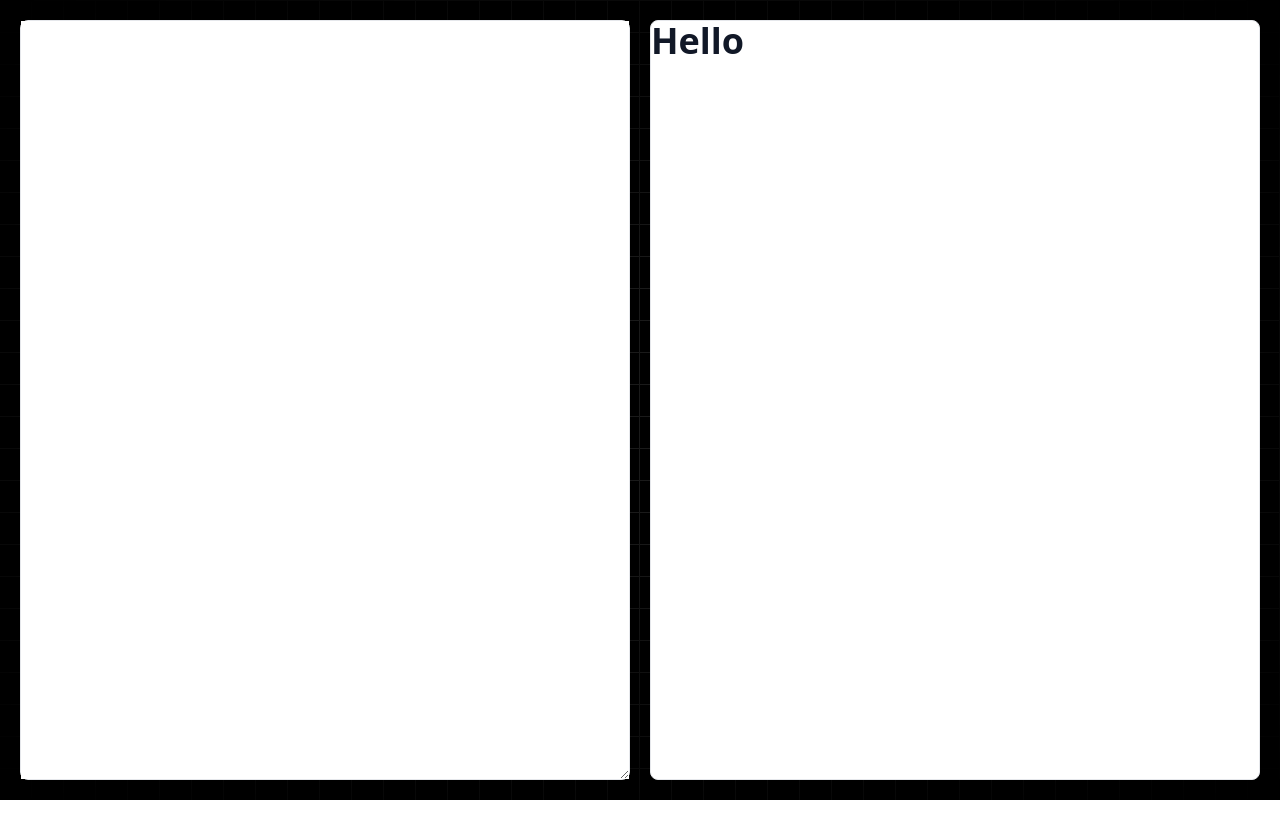
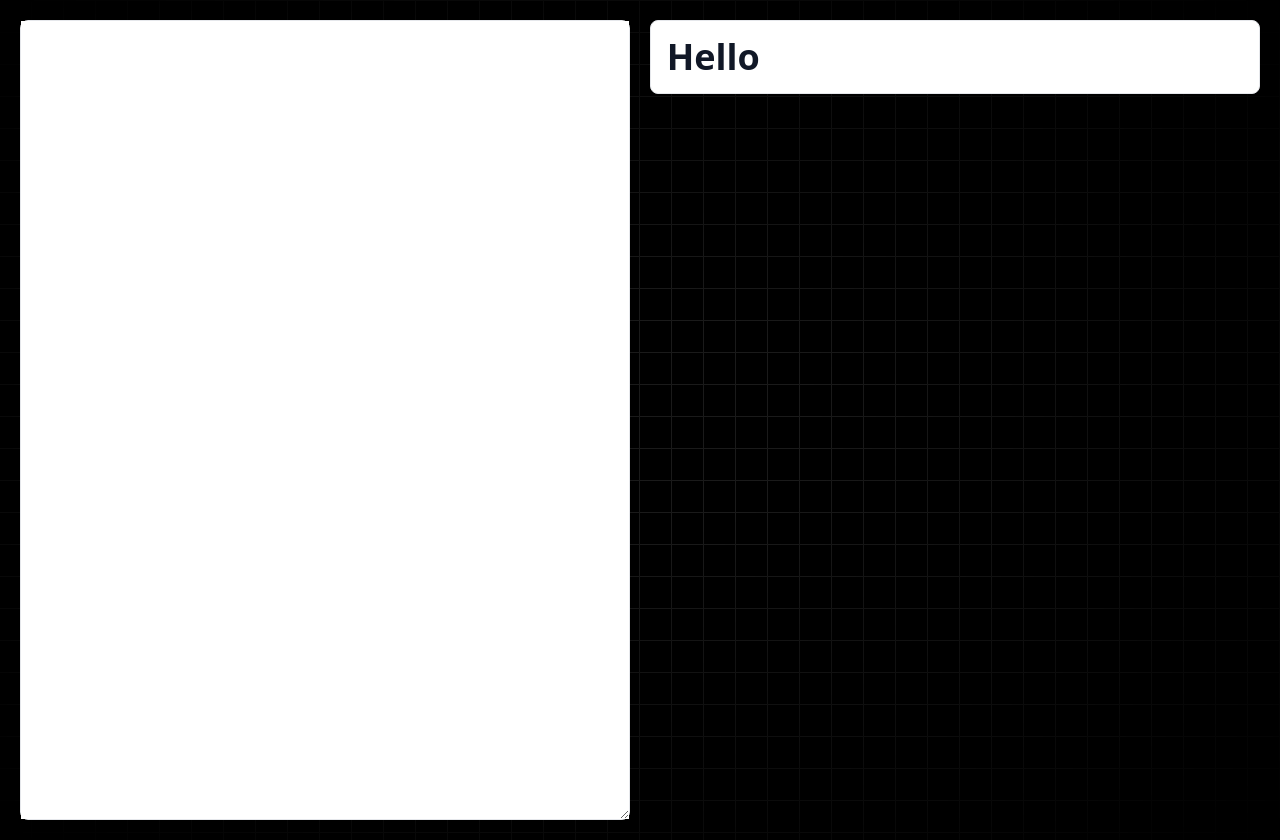
Before and after one commit to tsahil01/Markdown-writer, a React (Vite) app: page / in a window 1280 px wide. Before the commit the page ends 800 px from the top, so only its background shows below. Built offline with nearby package versions, Linux system fonts and the light colour scheme.

Commit message:
md update

```diff
--- a/src/App.tsx
+++ b/src/App.tsx
@@ -3,7 +3,7 @@ import Md from "./components/Md"
 function App() {
   return (
     <>
-      <div className="h-screen w-full dark:bg-black bg-white dark:bg-grid-white/[0.1] bg-grid-black/[0.1] relative flex items-center justify-center">
+      <div className="min-h-screen w-full dark:bg-black bg-white dark:bg-grid-white/[0.1] bg-grid-black/[0.1] relative flex items-center justify-center">
       {/* Radial gradient for the container to give a faded look */}
       <div className="absolute pointer-events-none inset-0 flex items-center justify-center dark:bg-black bg-white [mask-image:radial-gradient(ellipse_at_center,transparent_20%,black)]"></div>
 
--- a/src/components/Md.tsx
+++ b/src/components/Md.tsx
@@ -1,24 +1,27 @@
 import { useState } from "react";
-import Markdown from 'react-markdown';
+import ReactMarkdown from 'react-markdown';
 import remarkGfm from 'remark-gfm';
 import rehypeRaw from 'rehype-raw';
 import { Prism as SyntaxHighlighter } from 'react-syntax-highlighter';
 import { dracula } from 'react-syntax-highlighter/dist/cjs/styles/prism';
 
-import 'highlight.js/styles/github.css'; // Import a stylesheet for highlighting styles
+import 'highlight.js/styles/github.css';
 
 export default function Md() {
     const [markdown, setMarkdown] = useState("# Hello");
 
     return (
-        <div className="flex flex-row h-screen gap-5 justify-between w-full p-5">
+        <div className="flex flex-row gap-5 justify-between p-5">
 
-            <div className="border rounded-lg w-1/2 h-full">
-                <textarea className="w-full h-full" onChange={(e) => setMarkdown(e.target.value)}></textarea>
+            <div className="border rounded-lg h-screen w-1/2">
+                <textarea
+                    className="w-full h-full p-3 overflow-auto b-0" // Adjusted padding for textarea
+                    onChange={(e) => setMarkdown(e.target.value)}
+                ></textarea>
             </div>
 
-            <div className="border rounded-lg w-1/2 h-full bg-white">
-            <Markdown className="prose"
+            <div className="border rounded-lg w-1/2 p-4 h-full bg-white overflow-auto"> {/* Added overflow-auto for scrollability */}
+                <ReactMarkdown className="prose"
                     remarkPlugins={[remarkGfm]}
                     rehypePlugins={[rehypeRaw]}
                     components={{
@@ -38,7 +41,7 @@ export default function Md() {
                     }}
                 >
                     {markdown}
-            </Markdown>
+                </ReactMarkdown>
             </div>
 
         </div>
```
Lines whose indentation alone changed are shown as unchanged.
